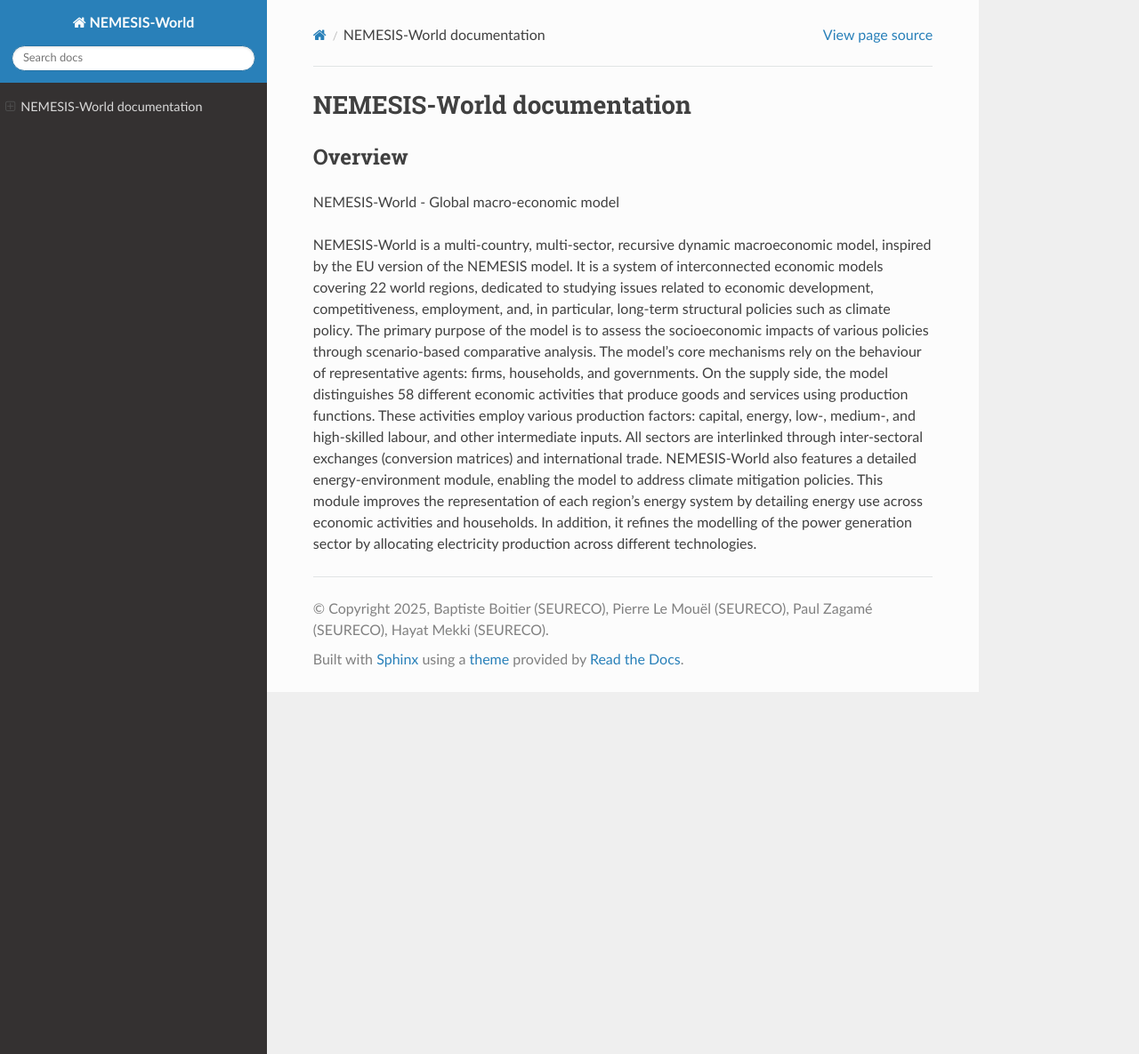
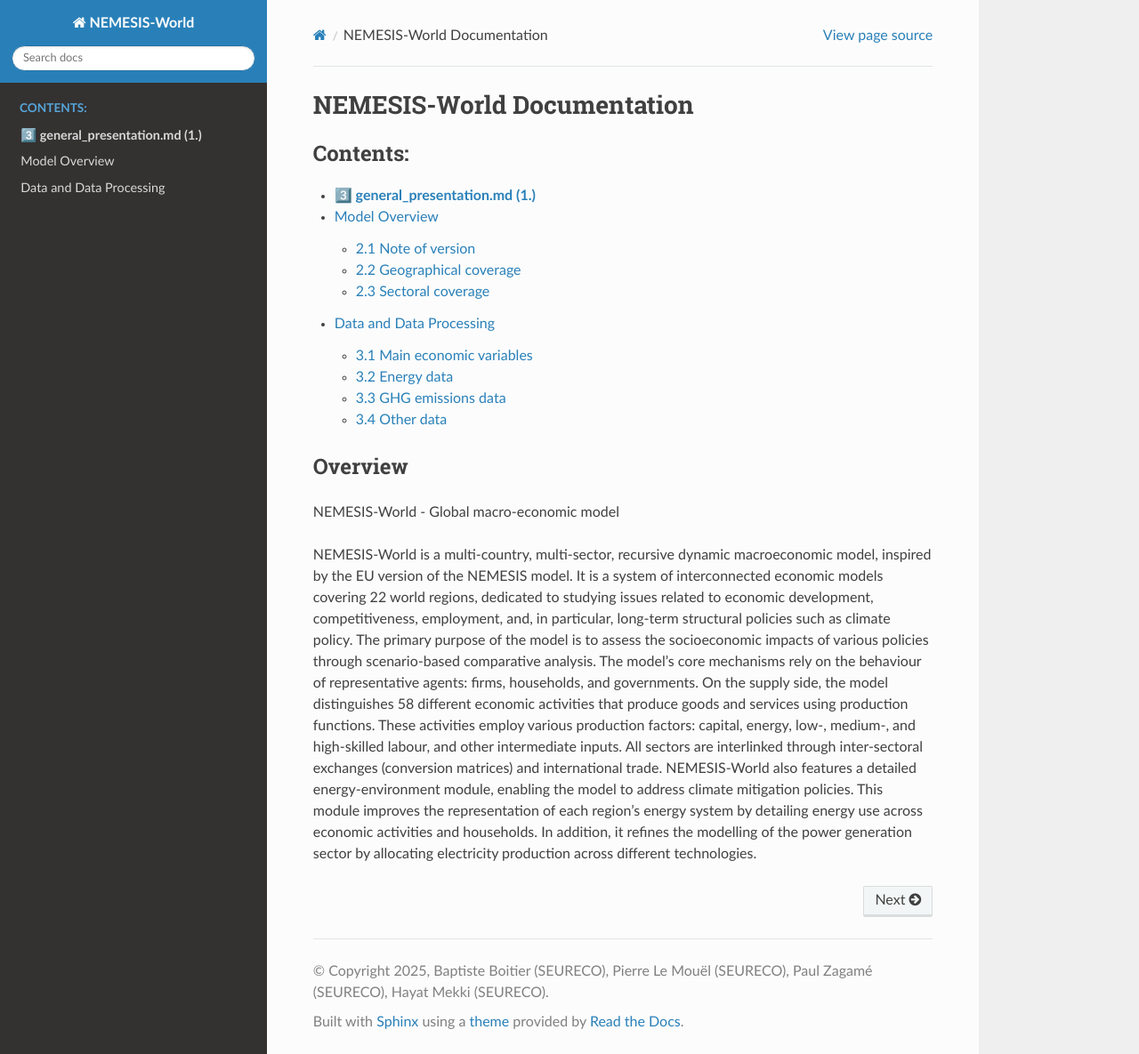
Before and after one commit to Seureco/NEMESIS-World, a Sphinx documentation site: the page built from docs/source/index.rst, in a window 1280 px wide and 1185 px high. Shown: the whole window at 89% size. Built offline with Sphinx 7.4.7 and the Read the Docs theme 3.1.0, drawn with Linux system fonts in a browser that asks for light colours; some of the changed lines change nothing that is shown.

Commit message:
Update of index.rst

```diff
--- a/docs/source/index.rst
+++ b/docs/source/index.rst
@@ -3,19 +3,19 @@
    You can adapt this file completely to your liking, but it should at least
    contain the root `toctree` directive.
 
-NEMESIS-World documentation
+NEMESIS-World Documentation
 ===========================
-
 
 .. toctree::
    :maxdepth: 2
    :caption: Contents:
-   general_presentation.md
-   model_overview.md
-   data_processing.md
+
+   general_presentation
+   model_overview
+   data_processing
 
 Overview
-------------
+--------
 
 NEMESIS-World - Global macro-economic model
 
```
